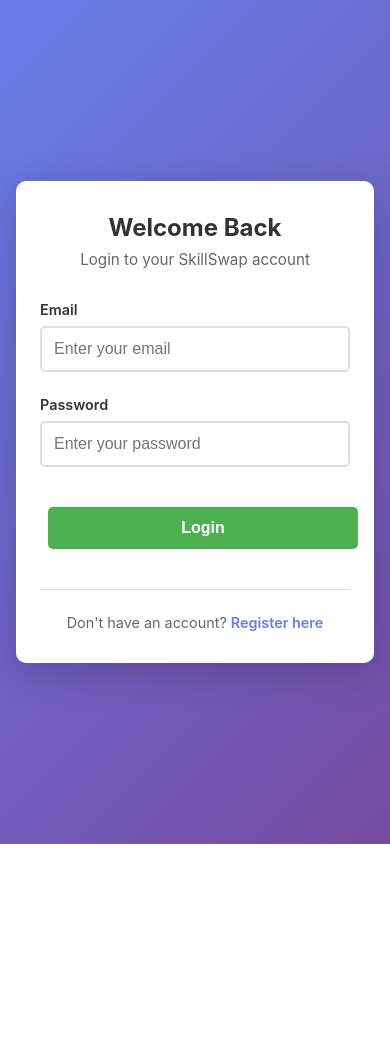
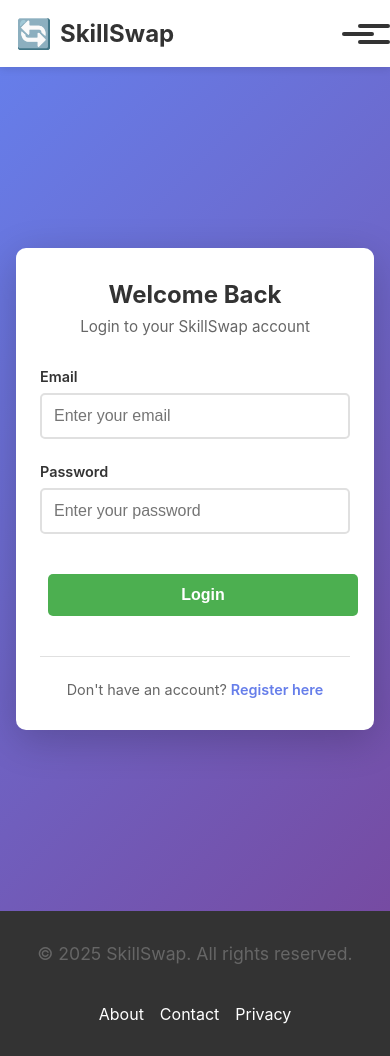
Before and after one commit to IoannisLykomitros/skillswap, a React (Create React App) app in the folder client/: page /login in a window 390 px wide. Before the commit the page ends 844 px from the top, so only its background shows below. Built offline with nearby package versions, Linux system fonts and the light colour scheme; no server answers.

Commit message:
Created a navigation header and a Layout wrapper

```diff
--- a/client/src/App.jsx
+++ b/client/src/App.jsx
@@ -1,6 +1,7 @@
 import React from 'react';
 import { BrowserRouter as Router, Routes, Route } from 'react-router-dom';
 import './styles/App.css';
+import Layout from './components/Layout/Layout';
 
 // Pages
 import Home from './pages/Home';
@@ -18,7 +19,7 @@
 function App() {
   return (
     <Router>
-      <div className="App">
+      <Layout>
         <Routes>
           {/* Public Routes */}
           <Route path="/" element={<Home />} />
@@ -65,7 +66,7 @@
           {/* 404 Route */}
           <Route path="*" element={<NotFound />} />
         </Routes>
-      </div>
+      </Layout>
     </Router>
   );
 }
--- /dev/null
+++ b/client/src/components/Layout/Header.css
@@ -0,0 +1,220 @@
+/* Header Container */
+.header {
+  background-color: #fff;
+  box-shadow: 0 2px 8px rgba(0, 0, 0, 0.1);
+  position: sticky;
+  top: 0;
+  z-index: 1000;
+  width: 100%;
+}
+
+.header-container {
+  max-width: 1200px;
+  margin: 0 auto;
+  padding: 1rem 2rem;
+  display: flex;
+  justify-content: space-between;
+  align-items: center;
+}
+
+/* Logo */
+.logo {
+  display: flex;
+  align-items: center;
+  gap: 0.5rem;
+  text-decoration: none;
+  font-size: 1.5rem;
+  font-weight: 700;
+  color: #667eea;
+  transition: transform 0.2s;
+}
+
+.logo:hover {
+  transform: scale(1.05);
+}
+
+.logo-icon {
+  font-size: 1.8rem;
+}
+
+.logo-text {
+  color: #333;
+}
+
+/* Navigation Menu */
+.nav-menu {
+  display: flex;
+  align-items: center;
+  gap: 2rem;
+}
+
+.nav-link {
+  text-decoration: none;
+  color: #333;
+  font-weight: 500;
+  transition: color 0.3s;
+  position: relative;
+}
+
+.nav-link:hover {
+  color: #667eea;
+}
+
+.nav-link::after {
+  content: '';
+  position: absolute;
+  bottom: -5px;
+  left: 0;
+  width: 0;
+  height: 2px;
+  background-color: #667eea;
+  transition: width 0.3s;
+}
+
+.nav-link:hover::after {
+  width: 100%;
+}
+
+/* Nav Auth Section */
+.nav-auth {
+  display: flex;
+  align-items: center;
+  gap: 1rem;
+}
+
+.user-menu {
+  display: flex;
+  align-items: center;
+  gap: 1rem;
+}
+
+.user-name {
+  color: #666;
+  font-weight: 500;
+}
+
+/* Button Sizes */
+.btn-sm {
+  padding: 0.5rem 1rem;
+  font-size: 0.9rem;
+}
+
+/* Mobile Menu Button */
+.mobile-menu-btn {
+  display: none;
+  flex-direction: column;
+  justify-content: space-around;
+  width: 2rem;
+  height: 2rem;
+  background: transparent;
+  border: none;
+  cursor: pointer;
+  padding: 0;
+  z-index: 10;
+}
+
+.mobile-menu-btn .hamburger {
+  width: 2rem;
+  height: 0.25rem;
+  background-color: #333;
+  border-radius: 10px;
+  transition: all 0.3s linear;
+  position: relative;
+  transform-origin: 1px;
+}
+
+.mobile-menu-btn .hamburger::before,
+.mobile-menu-btn .hamburger::after {
+  content: '';
+  width: 2rem;
+  height: 0.25rem;
+  background-color: #333;
+  border-radius: 10px;
+  position: absolute;
+  transition: all 0.3s linear;
+}
+
+.mobile-menu-btn .hamburger::before {
+  transform: translateY(-8px);
+}
+
+.mobile-menu-btn .hamburger::after {
+  transform: translateY(8px);
+}
+
+.mobile-menu-btn.active .hamburger {
+  transform: rotate(45deg);
+}
+
+.mobile-menu-btn.active .hamburger::before {
+  transform: rotate(90deg) translateX(8px);
+}
+
+.mobile-menu-btn.active .hamburger::after {
+  opacity: 0;
+}
+
+/* Responsive Design */
+@media (max-width: 768px) {
+  .header-container {
+    padding: 1rem;
+  }
+
+  .mobile-menu-btn {
+    display: flex;
+  }
+
+  .nav-menu {
+    position: fixed;
+    top: 0;
+    right: -100%;
+    height: 100vh;
+    width: 70%;
+    max-width: 300px;
+    background-color: #fff;
+    flex-direction: column;
+    align-items: flex-start;
+    padding: 5rem 2rem 2rem;
+    gap: 1.5rem;
+    box-shadow: -2px 0 8px rgba(0, 0, 0, 0.1);
+    transition: right 0.3s ease-in-out;
+  }
+
+  .nav-menu.active {
+    right: 0;
+  }
+
+  .nav-link {
+    width: 100%;
+    padding: 0.5rem 0;
+    font-size: 1.1rem;
+  }
+
+  .nav-link::after {
+    display: none;
+  }
+
+  .nav-auth {
+    width: 100%;
+    flex-direction: column;
+    align-items: stretch;
+    margin-top: 1rem;
+    padding-top: 1rem;
+    border-top: 1px solid #e0e0e0;
+  }
+
+  .user-menu {
+    width: 100%;
+    flex-direction: column;
+    align-items: stretch;
+  }
+
+  .user-name {
+    padding: 0.5rem 0;
+  }
+
+  .nav-auth .btn {
+    width: 100%;
+    text-align: center;
+  }
+}
--- /dev/null
+++ b/client/src/components/Layout/Header.jsx
@@ -0,0 +1,93 @@
+import React, { useState } from 'react';
+import { Link, useNavigate } from 'react-router-dom';
+import { useAuth } from '../../context/AuthContext';
+import './Header.css';
+
+const Header = () => {
+  const { user, isAuthenticated, logout } = useAuth();
+  const navigate = useNavigate();
+  const [mobileMenuOpen, setMobileMenuOpen] = useState(false);
+
+  const handleLogout = () => {
+    logout();
+    navigate('/login');
+    setMobileMenuOpen(false);
+  };
+
+  const toggleMobileMenu = () => {
+    setMobileMenuOpen(!mobileMenuOpen);
+  };
+
+  const closeMobileMenu = () => {
+    setMobileMenuOpen(false);
+  };
+
+  return (
+    <header className="header">
+      <div className="header-container">
+        {/* Logo */}
+        <Link to="/" className="logo" onClick={closeMobileMenu}>
+          <span className="logo-icon">🔄</span>
+          <span className="logo-text">SkillSwap</span>
+        </Link>
+
+        {/* Desktop Navigation */}
+        <nav className={`nav-menu ${mobileMenuOpen ? 'active' : ''}`}>
+          {/* Public Links */}
+          <Link to="/" className="nav-link" onClick={closeMobileMenu}>
+            Home
+          </Link>
+
+          <Link to="/skills" className="nav-link" onClick={closeMobileMenu}>
+            Browse Skills
+          </Link>
+
+          {/* Authenticated Links */}
+          {isAuthenticated() && (
+            <>
+              <Link to="/dashboard" className="nav-link" onClick={closeMobileMenu}>
+                Dashboard
+              </Link>
+
+              <Link to={`/profile/${user?.id}`} className="nav-link" onClick={closeMobileMenu}>
+                My Profile
+              </Link>
+            </>
+          )}
+
+          {/* Auth Buttons */}
+          <div className="nav-auth">
+            {isAuthenticated() ? (
+              <div className="user-menu">
+                <span className="user-name">Hi, {user?.name?.split(' ')[0]}</span>
+                <button onClick={handleLogout} className="btn btn-secondary btn-sm">
+                  Logout
+                </button>
+              </div>
+            ) : (
+              <>
+                <Link to="/login" className="btn btn-secondary btn-sm" onClick={closeMobileMenu}>
+                  Login
+                </Link>
+                <Link to="/register" className="btn btn-primary btn-sm" onClick={closeMobileMenu}>
+                  Sign Up
+                </Link>
+              </>
+            )}
+          </div>
+        </nav>
+
+        {/* Mobile Menu Button */}
+        <button
+          className={`mobile-menu-btn ${mobileMenuOpen ? 'active' : ''}`}
+          onClick={toggleMobileMenu}
+          aria-label="Toggle menu"
+        >
+          <span className="hamburger"></span>
+        </button>
+      </div>
+    </header>
+  );
+};
+
+export default Header;
--- /dev/null
+++ b/client/src/components/Layout/Layout.css
@@ -0,0 +1,56 @@
+/* Layout Container */
+.layout {
+  min-height: 100vh;
+  display: flex;
+  flex-direction: column;
+}
+
+/* Main Content */
+.main-content {
+  flex: 1;
+  width: 100%;
+}
+
+/* Footer */
+.footer {
+  background-color: #333;
+  color: #fff;
+  padding: 2rem;
+  margin-top: auto;
+}
+
+.footer-container {
+  max-width: 1200px;
+  margin: 0 auto;
+  display: flex;
+  justify-content: space-between;
+  align-items: center;
+  flex-wrap: wrap;
+  gap: 1rem;
+}
+
+.footer-links {
+  display: flex;
+  gap: 2rem;
+}
+
+.footer-links a {
+  color: #fff;
+  text-decoration: none;
+  transition: color 0.3s;
+}
+
+.footer-links a:hover {
+  color: #667eea;
+}
+
+@media (max-width: 768px) {
+  .footer-container {
+    flex-direction: column;
+    text-align: center;
+  }
+
+  .footer-links {
+    gap: 1rem;
+  }
+}
--- /dev/null
+++ b/client/src/components/Layout/Layout.jsx
@@ -0,0 +1,26 @@
+import React from 'react';
+import Header from './Header';
+import './Layout.css';
+
+const Layout = ({ children }) => {
+  return (
+    <div className="layout">
+      <Header />
+      <main className="main-content">
+        {children}
+      </main>
+      <footer className="footer">
+        <div className="footer-container">
+          <p>&copy; 2025 SkillSwap. All rights reserved.</p>
+          <div className="footer-links">
+            <a href="/about">About</a>
+            <a href="/contact">Contact</a>
+            <a href="/privacy">Privacy</a>
+          </div>
+        </div>
+      </footer>
+    </div>
+  );
+};
+
+export default Layout;
```
